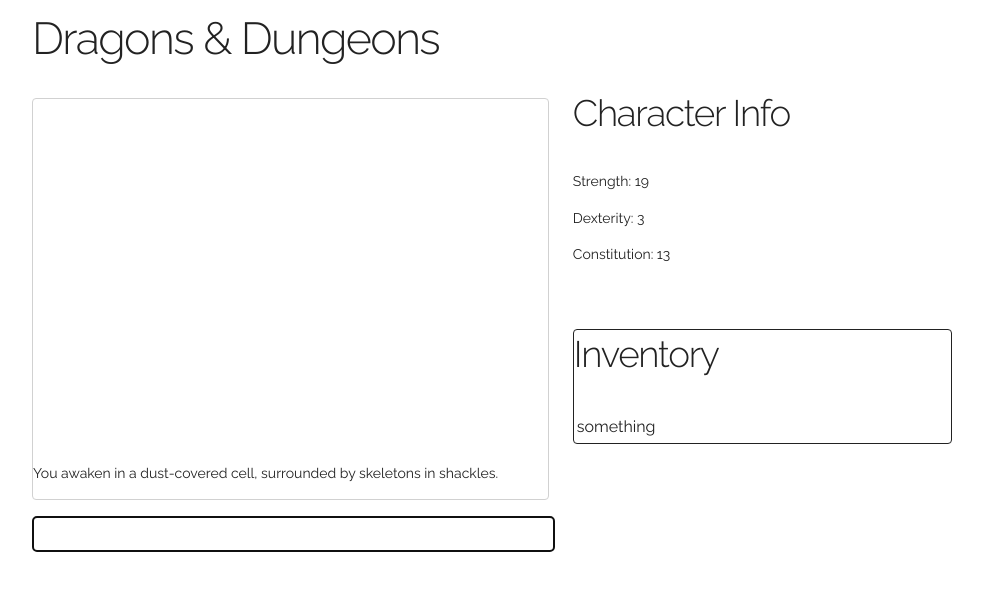
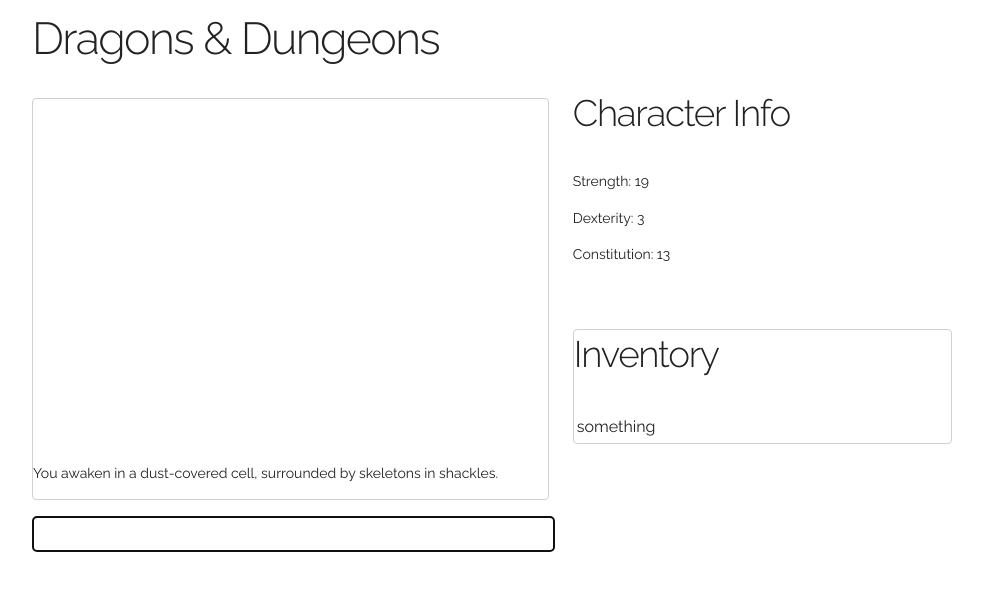
Before and after one commit to janderson390/DragonsAndDungeons, a PHP site: page / in a window 1280 px wide. Shown: the top 591 px of the page, without its empty margins (152-1135 px from the left). Run offline with PHP 8.4, Linux system fonts and the light colour scheme.

Commit message:
Inventory Border
Changelog:
- Changed color of border

```diff
--- a/css/stylesheet.css
+++ b/css/stylesheet.css
@@ -91,7 +91,7 @@ input {
   margin-top: -10.7rem;
   float: right;
   font-size: 1rem;
-  border: 1px solid #222;
+  border: 1px solid #D1D1D1;
   border-radius: 4px;
 }
 
```
